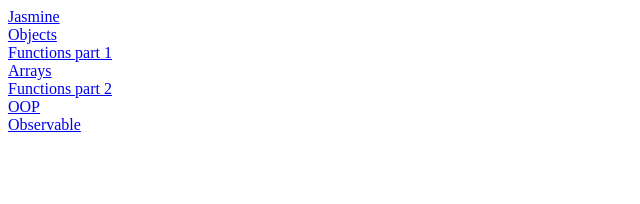
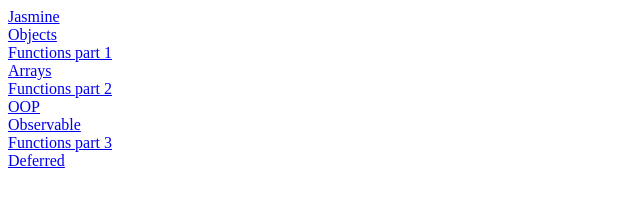
Before and after one commit to 8pointers/javascript-koans, a website: page index.html in a window 1280 px wide. Shown: the whole page, without its empty margins (0-640 px from the left). Drawn offline with Linux system fonts and the light colour scheme.

Commit message:
added missing links to spec runners on index page

```diff
--- a/index.html
+++ b/index.html
@@ -7,5 +7,7 @@
     <a href="koans/functions-2/SpecRunner.html">Functions part 2</a><br>
     <a href="koans/oop/SpecRunner.html">OOP</a><br>
     <a href="koans/observable/SpecRunner.html">Observable</a><br>
+    <a href="koans/functions-3/SpecRunner.html">Functions part 3</a><br>
+    <a href="koans/deferred/SpecRunner.html">Deferred</a><br>
   </body>
 </html>
```
